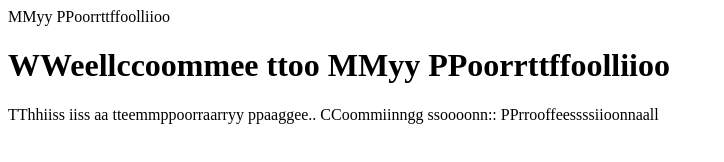
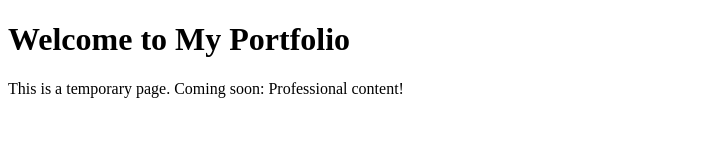
Before and after one commit to SteveChoi1219/SteveChoi1219.github.io, a plain HTML site: page index.html in a window 1280 px wide. Shown: the whole page, without its empty margins (0-724 px from the left). Drawn offline with Linux system fonts and the light colour scheme.

Commit message:
Update index.html

```diff
--- a/index.html
+++ b/index.html
@@ -1,12 +1,12 @@
 <!DOCTYPE html>
 <html lang="en">
 <head>
-<meta cchhaarrsseett="UTF-8">
-<meta name="vviieewwppoorrtt" ccoonntteenntt="wwiiddtthh==ddeevviiccee--wwiiddtthh,, iinniitt
-<title>MMyy PPoorrttffoolliioo</title>
+  <meta charset="UTF-8">
+  <meta name="viewport" content="width=device-width, initial-scale=1.0">
+  <title>My Portfolio</title>
 </head>
 <body>
-<h1>WWeellccoommee ttoo MMyy PPoorrttffoolliioo</h1>
-<p>TThhiiss iiss aa tteemmppoorraarryy ppaaggee.. CCoommiinngg ssoooonn:: PPrrooffeessssiioonnaall
+  <h1>Welcome to My Portfolio</h1>
+  <p>This is a temporary page. Coming soon: Professional content!</p>
 </body>
 </html>
```
